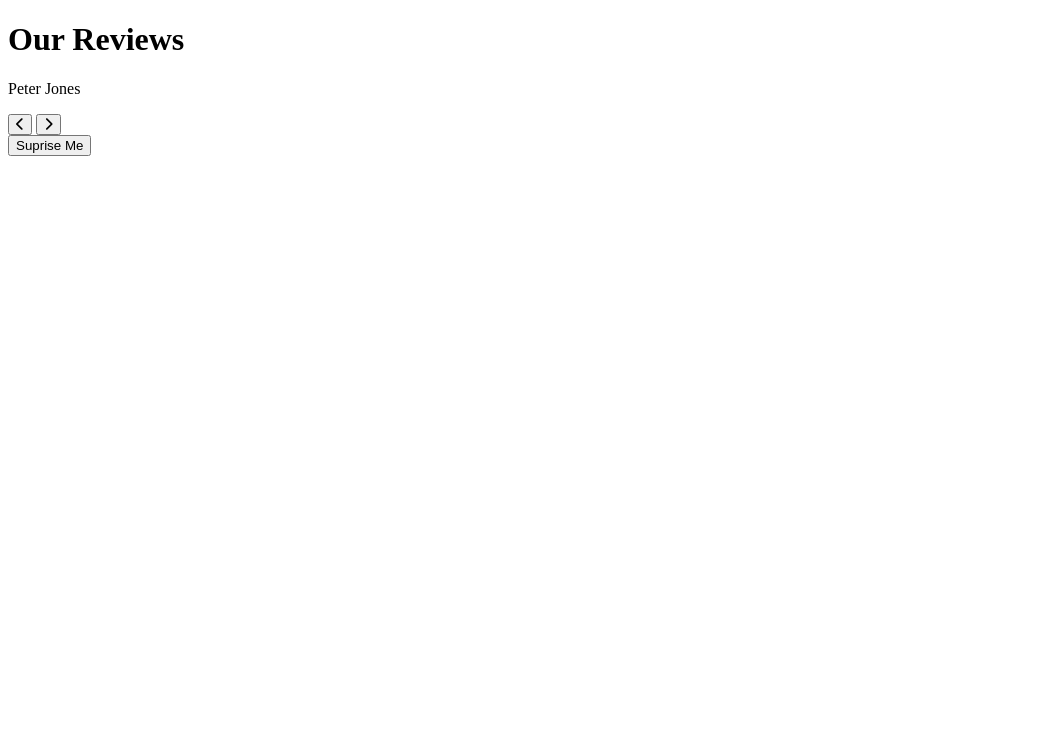
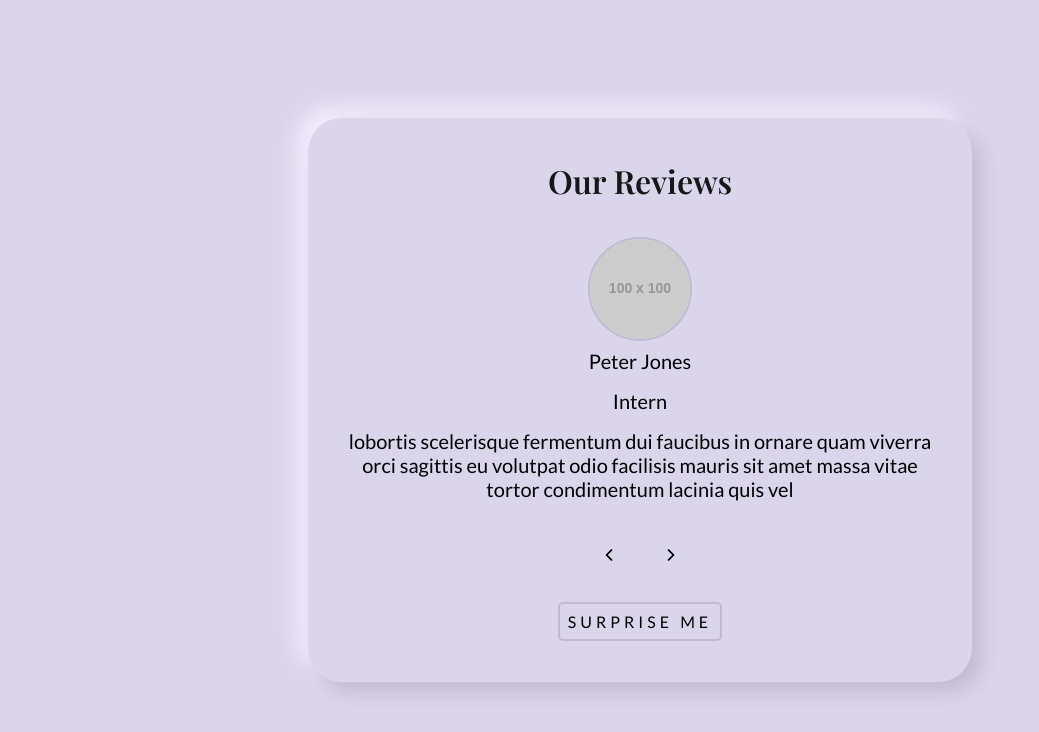
Before and after one commit to kelbri10/vanilla-js-projects, a plain HTML site: page review-carousel/index.html in a window 1280 px wide. Shown: the whole page, without its empty margins (0-1039 px from the left). Drawn offline with nearby package versions, Linux system fonts and the light colour scheme; placeholder pictures from the web are drawn by us.

Commit message:
added generateHTML func, added css

```diff
--- a/review-carousel/index.html
+++ b/review-carousel/index.html
@@ -3,20 +3,24 @@
 <head>
     <meta charset="UTF-8">
     <meta name="viewport" content="width=device-width, initial-scale=1.0">
+    <link rel="preconnect" href="https://fonts.googleapis.com">
+    <link rel="preconnect" href="https://fonts.gstatic.com" crossorigin>
+    <link href="https://fonts.googleapis.com/css2?family=Lato:wght@400;700&family=Playfair+Display:wght@600&display=swap" rel="stylesheet">
+    <link rel="stylesheet" href="style.css">
     <title>Reviews</title>
 </head>
 <body>
-    <h1>Our Reviews</h1>
-    <div class="review_container">
+    <div class="container">
+        <h1>Our Reviews</h1>
         <!-- <img src="https://placehold.co/200" alt="placeholder img"> -->
+        <div class="review_container"></div>
+        <div class="arrow_btns">
+            <button class='change-btn' data-show="previous"><i class="fa-solid fa-chevron-left"></i></button>
+            <button class='change-btn' data-show="next"><i class="fa-solid fa-chevron-right"></i></button>
+        </div>
+
+        <button class="surprise-btn">Surprise Me</button>
     </div>
-
-    <div class="arrow_btns">
-        <button class='change-btn' data-show="previous"><i class="fa-solid fa-chevron-left"></i></button>
-        <button class='change-btn' data-show="next"><i class="fa-solid fa-chevron-right"></i></button>
-    </div>
-
-    <button class="surprise-btn">Suprise Me</button>
 
     <script src="https://kit.fontawesome.com/553e32a148.js" crossorigin="anonymous"></script>
     <script type="module" src="reviewData.js"></script>
--- a/review-carousel/reviewData.js
+++ b/review-carousel/reviewData.js
@@ -2,26 +2,26 @@ const reviews = [
     {
         img: 'https://placehold.co/100',
         author: 'Peter Jones',
-        title: 'intern',
+        title: 'Intern',
         content: 'lobortis scelerisque fermentum dui faucibus in ornare quam viverra orci sagittis eu volutpat odio facilisis mauris sit amet massa vitae tortor condimentum lacinia quis vel'
     },
     {
         img: 'https://placehold.co/100',
         author: 'Bill Anderson',
         title: 'The Boss',
-        content: 'lobortis scelerisque fermentum dui faucibus in ornare quam viverra orci sagittis eu volutpat odio facilisis mauris sit amet massa vitae tortor condimentum lacinia quis vel'
+        content: 'Lorem ipsum dolor sit amet, consectetur adipiscing elit, sed do eiusmod tempor incididunt ut labore et dolore magna aliqua. '
     },
     {
         img: 'https://placehold.co/100',
         author: 'Susan Smith',
         title: 'Web Developer',
-        content: 'lobortis scelerisque fermentum dui faucibus in ornare quam viverra orci sagittis eu volutpat odio facilisis mauris sit amet massa vitae tortor condimentum lacinia quis vel'
+        content: 'Duis aute irure dolor in reprehenderit in voluptate velit esse cillum dolore eu fugiat nulla pariatur. Excepteur sint occaecat cupidatat non proident, sunt in culpa qui officia'
     },
     {
         img: 'https://placehold.co/100',
         author: 'Anna Johnson',
         title: 'Web Designer',
-        content: 'lobortis scelerisque fermentum dui faucibus in ornare quam viverra orci sagittis eu volutpat odio facilisis mauris sit amet massa vitae tortor condimentum lacinia quis vel'
+        content: 'A erat nam at lectus. Ut placerat orci nulla pellentesque dignissim. Vitae aliquet nec ullamcorper sit amet risus nullam eget. '
     },
 ];
 
--- a/review-carousel/script.js
+++ b/review-carousel/script.js
@@ -9,15 +9,12 @@ window.addEventListener('DOMContentLoaded', () => {
     let firstReview = reviews[0];
     let lastReview = reviews[reviews.length-1];
 
-    reviewContainer.innerHTML = `
-        <p> ${firstReview.author} </p>
-    `;
-
+    generateHTML(firstReview);
     //increases or decreases index to display next or previous review
     btnArray.forEach(btn => btn.addEventListener('click', (e) =>{
         e.preventDefault();
         let show = btn.dataset.show;
-        // reviewContainer.innerHTML = '';
+
         switch(show) {
             case 'next':
                 currentIndex += 1;
@@ -36,13 +33,13 @@ window.addEventListener('DOMContentLoaded', () => {
 
         //checks the value of queued review and filter, resets if undefined
         if ((typeof nextReview === 'undefined') && (show === 'next')){
-            reviewContainer.innerHTML = `<p> ${firstReview.author} </p>`;
+            generateHTML(firstReview);
             return currentIndex = 0;
         } else if((typeof nextReview === 'undefined') && (show === 'previous')){
-            reviewContainer.innerHTML = `<p> ${lastReview.author} </p>`;
+            generateHTML(lastReview);
             return currentIndex = reviews.length - 1;
         }else{
-            reviewContainer.innerHTML = `<p> ${nextReview.author} </p>`
+            generateHTML(nextReview);
         }
     }
 
@@ -50,7 +47,7 @@ window.addEventListener('DOMContentLoaded', () => {
     surpriseBtn.addEventListener('click', (e) => {
         e.preventDefault();
         let randomReview = getRandomReview();
-        reviewContainer.innerHTML = `<p> ${randomReview.author} </p>`;
+        generateHTML(randomReview);
 
         currentIndex = reviews.indexOf(randomReview);
     });
@@ -65,3 +62,12 @@ const getRandomReview = () => {
 
     return randomReview;
 }
+
+const generateHTML = (obj) => {
+    return reviewContainer.innerHTML = `
+        <img src =${obj.img} alt ='placeholder img' />
+        <p class='review_author'> ${obj.author} </p>
+        <p class = 'review_title'> ${obj.title} </p>
+        <p class='review_content'> ${obj.content}</p>
+    `;
+}
--- a/review-carousel/style.css
+++ b/review-carousel/style.css
@@ -0,0 +1,103 @@
+:root{
+    --body-ff: 'Lato', sans-serif;
+    --heading-ff: 'Playfair Display', serif;
+}
+*, *::before, *::after{
+    margin: 0;
+    padding:0;
+}
+
+body{
+    height: 100vh;
+    display: grid;
+    place-items: center;
+    background-color : #dbd5ec;
+}
+
+
+.container{
+    display: grid;
+    place-items: center;
+    max-width: 600px;
+    height: 500px;
+    margin: 1.5rem;
+    padding: 2rem;
+    border-radius: 10px;
+    border-radius: 34px;
+    background-color : #dbd5ec;
+    box-shadow:  10px 10px 20px #c1bbd0,
+            -10px -10px 20px #f5efff;
+}
+
+h1{
+    text-align: center;
+    font-family: var(--heading-ff);
+    font-weight: 900;
+    color: #171717;
+}
+
+.review_container{
+    display: flex;
+    flex-direction: column;
+    justify-content: center;
+    align-items: center;
+
+    margin-top: 1rem;
+
+    font-family: var(--body-ff);
+
+    border-radius: 34px;
+
+}
+
+.review_container img{
+    border: 2px solid #c1bbd0;
+    border-radius: 50%;
+}
+
+.review_container p{
+    font-size: 1.25rem;
+    margin: 0.5rem;
+}
+
+.review_content{
+    text-align: center;
+}
+
+.arrow_btns{
+
+}
+.change-btn, .surprise-btn{
+    background-color: transparent;
+    border-style: none;
+    cursor: pointer;
+}
+
+.change-btn{
+    margin: 1rem;
+    padding: 0.25rem 0.5rem;
+}
+
+.change-btn:hover{
+    color: #c1bbd0;
+    transition: color 0.35s ease 0s;
+}
+
+.surprise-btn{
+    padding: 0.5rem;
+    font-family: var(--body-ff);
+    font-size: 1rem;
+    border: 2px solid #c1bbd0;
+    border-radius: 5px;
+    letter-spacing: 0.25rem;
+    text-transform: uppercase;
+}
+
+.surprise-btn:hover{
+    background-color: #c1bbd0;
+    color: #f5f5f5;
+    border-color: #f5f5f5;
+    transition: border 1s ease 0s;
+    transition: background-color 1s ease 0s;
+    transition: color 0.35s ease 0s;
+}
```
